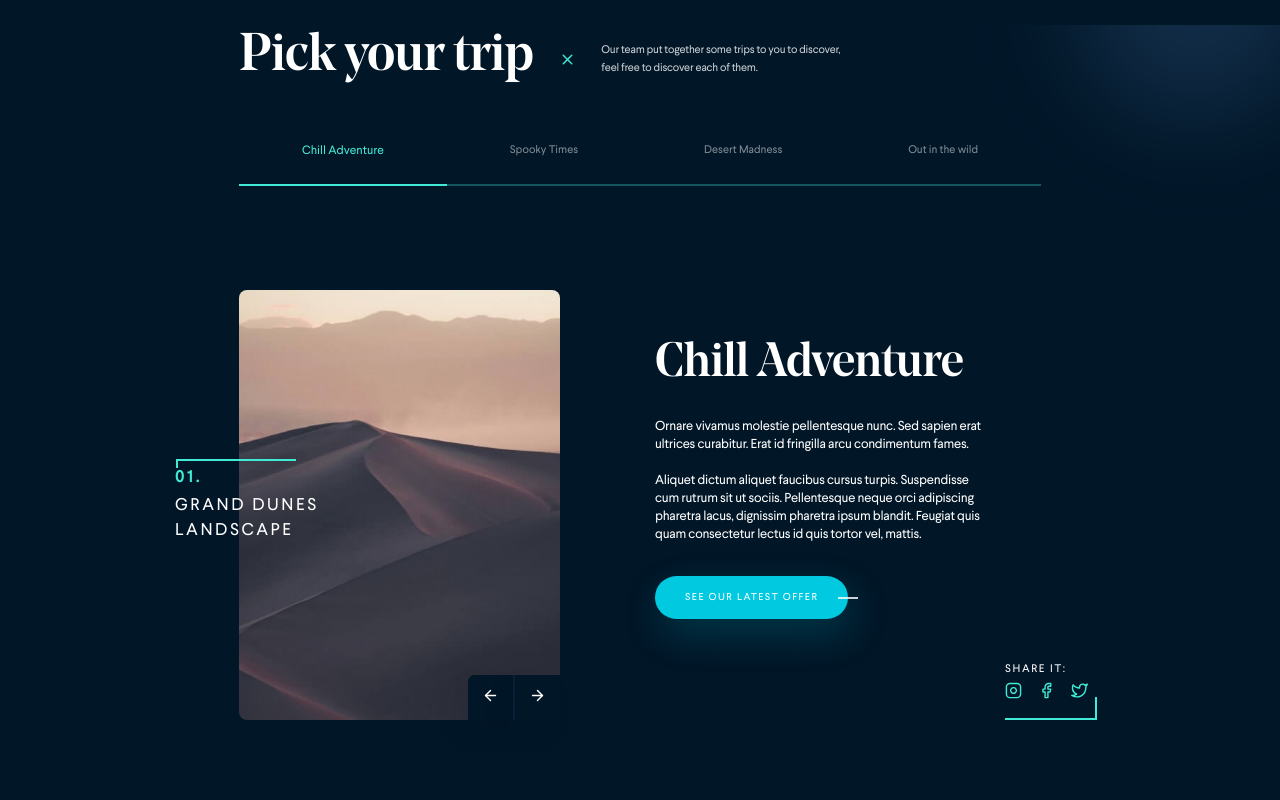
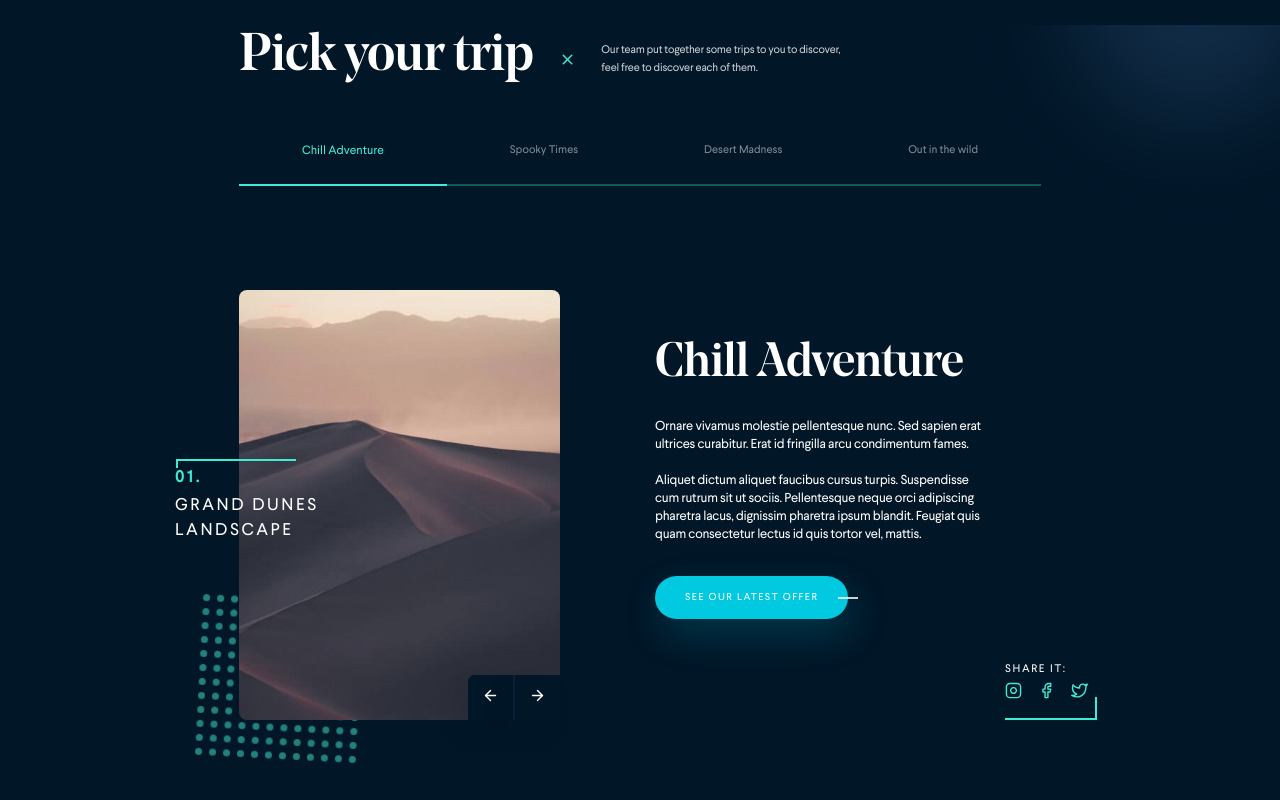
Before and after one commit to husinalwesi/angular-task, an Angular app: page / in a window 1280 px wide. Shown: the part 805-1605 px from the top of the page. Built offline with nearby package versions, Linux system fonts and the light colour scheme.

Commit message:
slicing animated-point and slicing offer-page and link it

```diff
--- /dev/null
+++ b/src/app/modules/layout/components/animated-points/animated-points.component.html
@@ -0,0 +1,6 @@
+<div id="points-section" class="position-absolute">
+    <div *ngFor="let item of [].constructor(12); let i = index">
+      <!-- Object with 12 empty cells as points counted as 12 -->
+      <span class="d-inline-block rounded-circle" *ngFor="let item of [].constructor(12); let j = index"></span>
+    </div>
+</div>
--- /dev/null
+++ b/src/app/modules/layout/components/animated-points/animated-points.component.scss
@@ -0,0 +1,37 @@
+#points-section{
+    bottom: -42px;
+    left: -29px;
+    -webkit-animation: points-container-animation 10s ease-in-out infinite alternate;
+            animation: points-container-animation 10s ease-in-out infinite alternate;
+    & div{
+        font-size: 0;
+        & span{
+            content: " ";
+            width: 7px;
+            height: 7px;
+            background-color: var(--primary-color);
+            margin: 3.5px;
+            -webkit-animation: points-animation 1s ease-in-out alternate ;
+                    animation: points-animation 1s ease-in-out alternate ;
+        }
+    }
+}
+
+@-webkit-keyframes points-container-animation {
+    50% {opacity: 0.5;}
+    55% {opacity: 0.8;}
+    100% {-webkit-transform: rotate(6deg);transform: rotate(6deg);}
+}
+@keyframes points-container-animation {
+    50% {opacity: 0.5;}
+    55% {opacity: 0.8;}
+    100% {-webkit-transform: rotate(6deg);transform: rotate(6deg);}
+}
+@-webkit-keyframes points-animation {
+    from {margin: 0;}
+    to {margin: 3.5px;}
+}
+@keyframes points-animation {
+    from {margin: 0;}
+    to {margin: 3.5px;}
+}
--- /dev/null
+++ b/src/app/modules/layout/components/animated-points/animated-points.component.ts
@@ -0,0 +1,15 @@
+import { Component, OnInit } from '@angular/core';
+
+@Component({
+  selector: 'app-animated-points',
+  templateUrl: './animated-points.component.html',
+  styleUrls: ['./animated-points.component.scss']
+})
+export class AnimatedPointsComponent implements OnInit {
+
+  constructor() { }
+
+  ngOnInit(): void {
+  }
+
+}
--- a/src/app/modules/layout/components/trip-type/trip-type.component.html
+++ b/src/app/modules/layout/components/trip-type/trip-type.component.html
@@ -1,6 +1,7 @@
 <div id="trip-type-section" class="flex-row-wrap m-0">
     <div class="position-relative page-50-percent align-self-center pl-0 carousel-section">
       <app-carousel class="position-relative" *ngIf="tripDetails?.tripCarouselData" [data]="tripDetails.tripCarouselData"></app-carousel>
+      <app-animated-points></app-animated-points>
     </div>
     <div class="page-50-percent pl-2 offer-section">
       <div class="d-flex justify-content-center flex-column h-100">
--- a/src/app/modules/layout/layout.module.ts
+++ b/src/app/modules/layout/layout.module.ts
@@ -8,10 +8,11 @@ import { MainHomeSectionComponent } from './components/main-home-section/main-ho
 import { TripSectionComponent } from './components/trip-section/trip-section.component';
 import { AnimatedLightBackgroundComponent } from './components/animated-light-background/animated-light-background.component';
 import { TripTypeComponent } from './components/trip-type/trip-type.component';
+import { AnimatedPointsComponent } from './components/animated-points/animated-points.component';
 //
 @NgModule({
-  declarations: [MainHomeSectionComponent, TripSectionComponent, AnimatedLightBackgroundComponent, TripTypeComponent],
+  declarations: [MainHomeSectionComponent, TripSectionComponent, AnimatedLightBackgroundComponent, TripTypeComponent, AnimatedPointsComponent],
   imports: [CommonModule, LayoutRoutingModule, SharedModule],
-  exports: [MainHomeSectionComponent, TripSectionComponent, AnimatedLightBackgroundComponent, TripTypeComponent]
+  exports: [MainHomeSectionComponent, TripSectionComponent, AnimatedLightBackgroundComponent, TripTypeComponent, AnimatedPointsComponent]
 })
 export class LayoutModule {}
--- /dev/null
+++ b/src/app/pages/components/offers-page/offers-page.component.html
@@ -0,0 +1,3 @@
+<section class="h-100">
+    <h1 class="text-white text-center text-capitalize m-0 position-absolute w-100">offers page</h1>
+</section>
--- /dev/null
+++ b/src/app/pages/components/offers-page/offers-page.component.scss
@@ -0,0 +1,12 @@
+section{
+    background-color: var(--secondary-color);
+    & h1 {
+        font-size: 5.5rem;
+        font-style: normal;
+        letter-spacing: -0.02em;
+        top: 50%;
+        -ms-transform: translateY(-50%);
+        -webkit-transform: translateY(-50%);
+                transform: translateY(-50%);
+    }
+}
--- /dev/null
+++ b/src/app/pages/components/offers-page/offers-page.component.ts
@@ -0,0 +1,15 @@
+import { Component, OnInit } from '@angular/core';
+
+@Component({
+  selector: 'app-offers-page',
+  templateUrl: './offers-page.component.html',
+  styleUrls: ['./offers-page.component.scss']
+})
+export class OffersPageComponent implements OnInit {
+
+  constructor() { }
+
+  ngOnInit(): void {
+  }
+
+}
--- a/src/app/pages/pages-routing.module.ts
+++ b/src/app/pages/pages-routing.module.ts
@@ -2,9 +2,15 @@ import { Routes, RouterModule } from '@angular/router';
 import { NgModule } from '@angular/core';
 // Components
 import { LandingPageComponent } from './components/landing-page/landing-page.component';
+import { OffersPageComponent } from './components/offers-page/offers-page.component';
 //
 const routes: Routes = [
   { path: "", component: LandingPageComponent },
+  { path: "offers/:offerType", component: OffersPageComponent }
+  /*
+    - This page was created only to complete the process.
+    - The `offerType` means the dynamic parameter name.
+  */
 ];
 
 @NgModule({
--- a/src/app/pages/pages.module.ts
+++ b/src/app/pages/pages.module.ts
@@ -6,9 +6,10 @@ import { SharedModule } from '../shared/shared.module';
 import { LayoutModule } from '../modules/layout/layout.module';
 // Components
 import { LandingPageComponent } from './components/landing-page/landing-page.component';
+import { OffersPageComponent } from './components/offers-page/offers-page.component';
 //
 @NgModule({
-  declarations: [LandingPageComponent],
+  declarations: [LandingPageComponent, OffersPageComponent],
   imports: [CommonModule, PagesRoutingModule, SharedModule, LayoutModule],
   exports: []
 })
```
Also changed, not shown: 2 other files (tests, documents, lock files or other folders).
